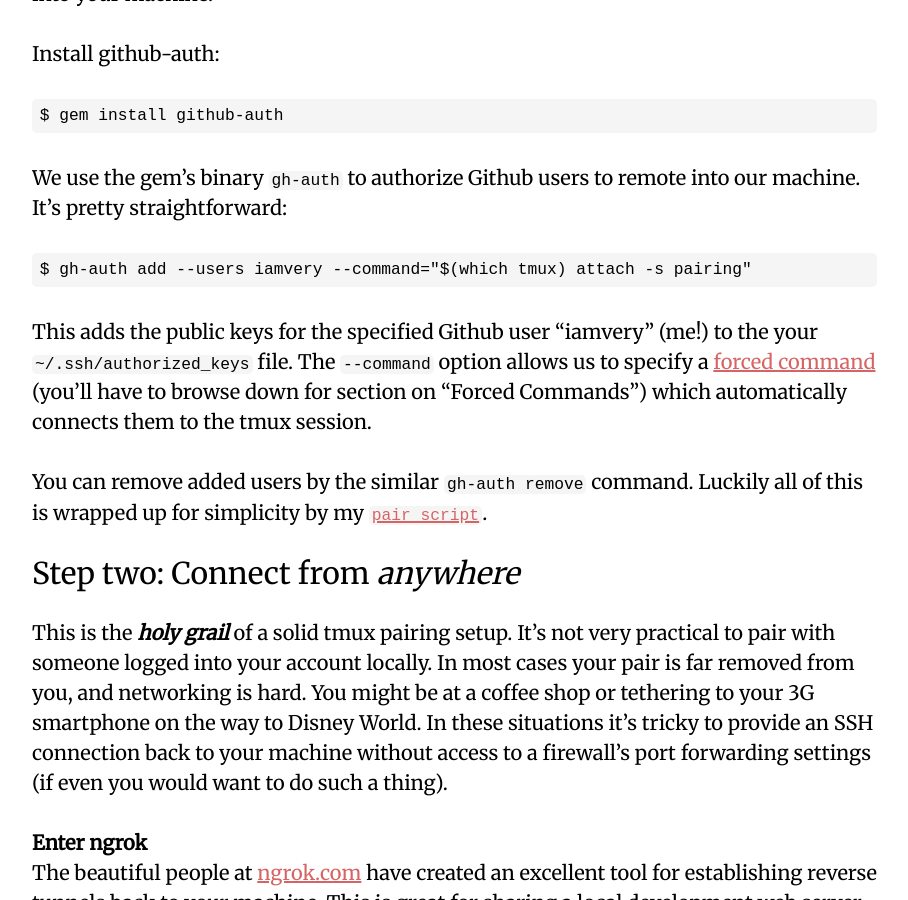
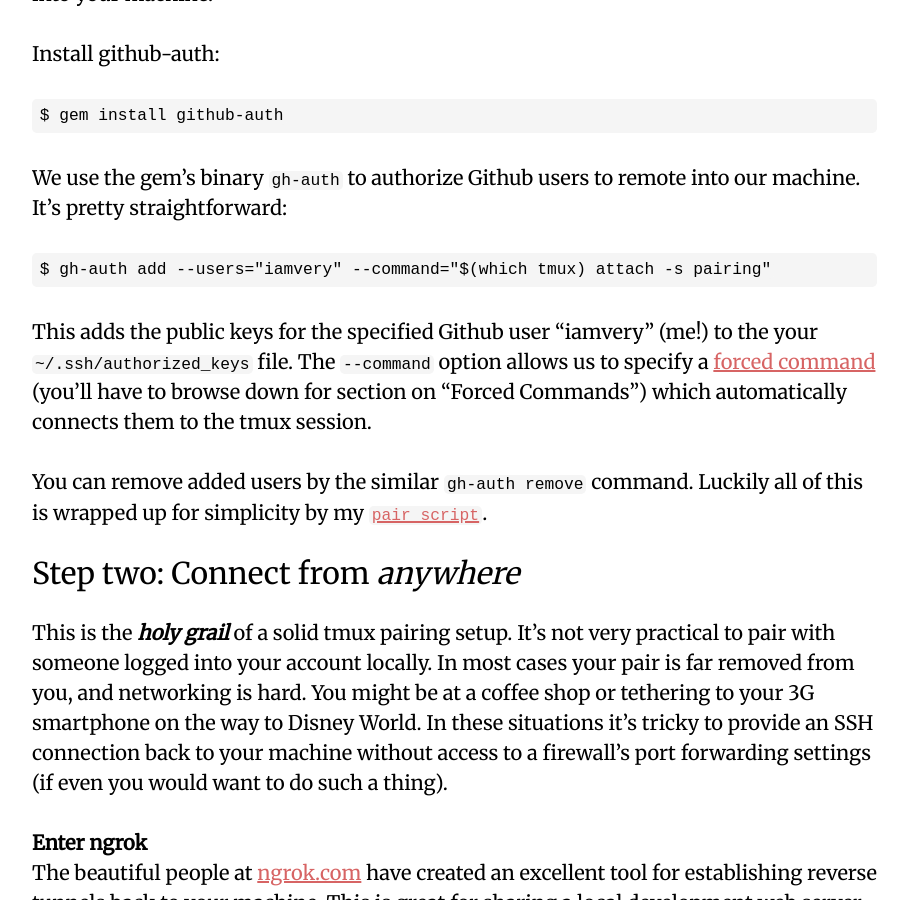
Before and after one commit to iamvery/iamvery.github.com, a Jekyll site: the page built from _posts/2013-11-16-tmux-pairing-anywhere-on-your-box.markdown, in a window 1280 px wide and 900 px high, scrolled down 1186 px. Shown: the whole window, without its empty margins (39-947 px from the left). Built offline with Jekyll 4.4.1, drawn with Linux system fonts in a browser that asks for light colours; comment, search, counter and statistics services are not loaded.

```diff
--- a/_posts/2013-11-16-tmux-pairing-anywhere-on-your-box.markdown
+++ b/_posts/2013-11-16-tmux-pairing-anywhere-on-your-box.markdown
@@ -46,7 +46,7 @@ Install github-auth:
 We use the gem's binary `gh-auth` to authorize Github users to remote into our
 machine. It's pretty straightforward:
 
-    $ gh-auth add --users iamvery --command="$(which tmux) attach -s pairing"
+    $ gh-auth add --users="iamvery" --command="$(which tmux) attach -s pairing"
 
 This adds the public keys for the specified Github user "iamvery" (me!) to the
 your `~/.ssh/authorized_keys` file. The `--command` option allows us to specify
```
